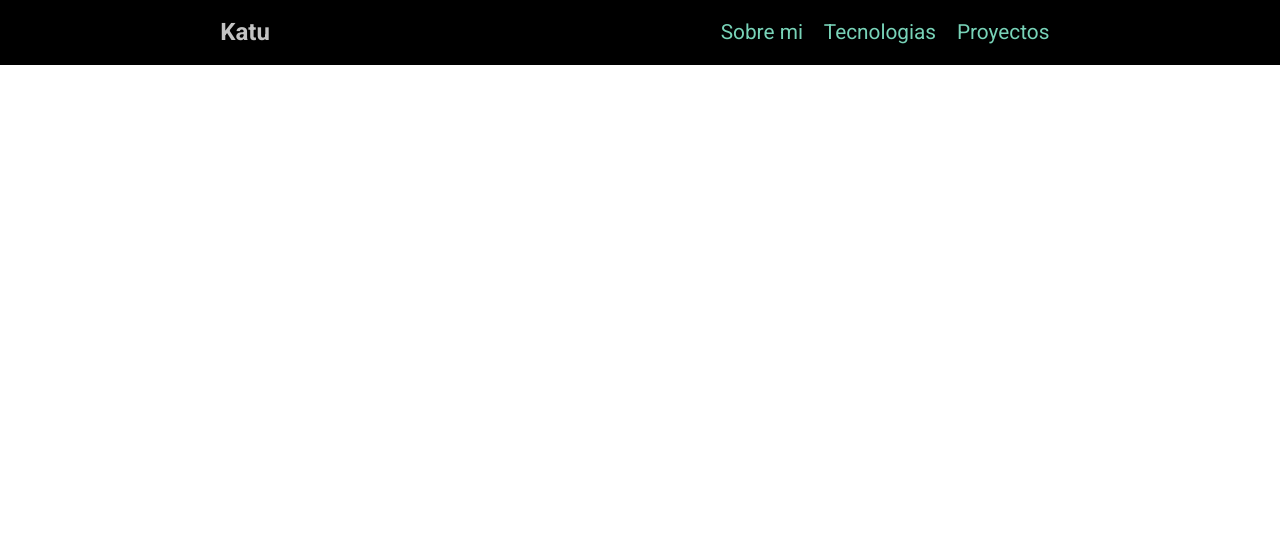
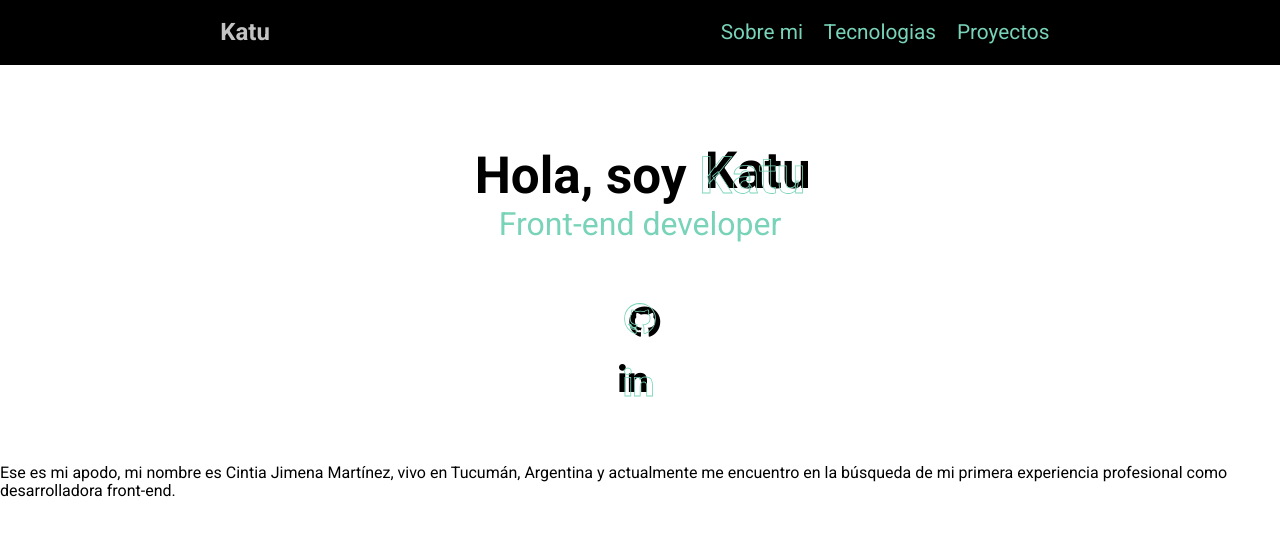
Before and after one commit to KatuGT/Portfolio-katu, a React (Create React App) app: page / in a window 1280 px wide. Shown: the top 536 px of the page. Built offline with nearby package versions, Linux system fonts and the light colour scheme.

Commit message:
listos iconos a redes

```diff
--- a/src/App.js
+++ b/src/App.js
@@ -1,10 +1,13 @@
 import Navbar from "./componentes/Navbar";
+import SobreMi from "./componentes/SobreMi";
 
 
 function App() {
   return (
     <div className="App">
       <Navbar/>
+      <SobreMi/>
+
     </div>
   );
 }
--- /dev/null
+++ b/src/componentes/SobreMi.jsx
@@ -0,0 +1,133 @@
+import styled from "styled-components";
+
+const WrapperSobreMi = styled.div``;
+
+const WrapperTituloRedes = styled.div`
+  margin-top: 3em;
+  display: flex;
+  flex-direction: column;
+  align-items: center;
+`;
+
+const Titulo = styled.div`
+  display: flex;
+  flex-direction: column;
+  align-items: center;
+  text-align: center;
+  cursor: default;
+`;
+const Katu = styled.h1`
+  font-size: 3.2em;
+  margin-bottom: 0;
+  span {
+    color: transparent;
+    -webkit-text-stroke: 0.8px var(--main-clr);
+    position: relative;
+  }
+
+  span::after {
+    content: "Katu";
+    position: absolute;
+    -webkit-text-stroke: 0;
+    color: #000;
+    left: 5%;
+    top: -5%;
+    z-index: -100;
+  }
+`;
+const FrontEnd = styled.h2`
+  margin-top: 0;
+  color: var(--main-clr);
+  font-size: 2em;
+  font-weight: 400;
+`;
+
+const Redes = styled.div`
+  display: flex;
+  flex-direction: column;
+  font-size: 2em;
+  margin: 1em;
+  i {
+    margin-bottom: 1em;
+    color: transparent;
+    -webkit-text-stroke: 0.8px var(--main-clr);
+    position: relative;
+  }
+
+  .fa-github::after {
+    content: "\f09b";
+    position: absolute;
+    -webkit-text-stroke: 0;
+    color: #000;
+    left: 15%;
+    top: 10%;
+    z-index: -100;
+    clip-path: circle(140.7% at 100% 100%);
+    transition: clip-path 1s ease;
+  }
+
+  .fa-github:hover::after {
+    clip-path: circle(0% at 100% 100%);
+  }
+
+  .fa-linkedin-in::after {
+    content: "\f0e1";
+    position: absolute;
+    -webkit-text-stroke: 0;
+    color: #000;
+    right: 20%;
+    top: -10%;
+    z-index: -100;
+    clip-path: circle(140.7% at 100% 100%);
+    transition: clip-path 1s ease;
+  }
+
+  .fa-linkedin-in:hover::after {
+    clip-path: circle(0% at 100% 100%);
+  }
+
+  .fa-github:hover,
+  .fa-linkedin-in:hover {
+    color: #000;
+  }
+`;
+
+const Presentacion = styled.div``;
+
+const SobreMi = () => {
+  return (
+    <WrapperSobreMi>
+      <WrapperTituloRedes>
+        <Titulo>
+          <Katu>
+            Hola, soy <span>Katu</span>{" "}
+          </Katu>
+          <FrontEnd>Front-end developer</FrontEnd>
+        </Titulo>
+        <Redes>
+          <a
+            href="https://github.com/KatuGT"
+            target="_blank"
+            rel="noreferrer noopener"
+          >
+            <i className="fa-brands fa-github"></i>
+          </a>
+          <a
+            href="https://www.linkedin.com/in/cintiajimenamartinez/"
+            target="_blank"
+            rel="noreferrer noopener"
+          >
+            <i className="fa-brands fa-linkedin-in"></i>
+          </a>
+        </Redes>
+      </WrapperTituloRedes>
+      <Presentacion>
+        Ese es mi apodo, mi nombre es Cintia Jimena Martínez, vivo en Tucumán,
+        Argentina y actualmente me encuentro en la búsqueda de mi primera
+        experiencia profesional como desarrolladora front-end.
+      </Presentacion>
+    </WrapperSobreMi>
+  );
+};
+
+export default SobreMi;
```
